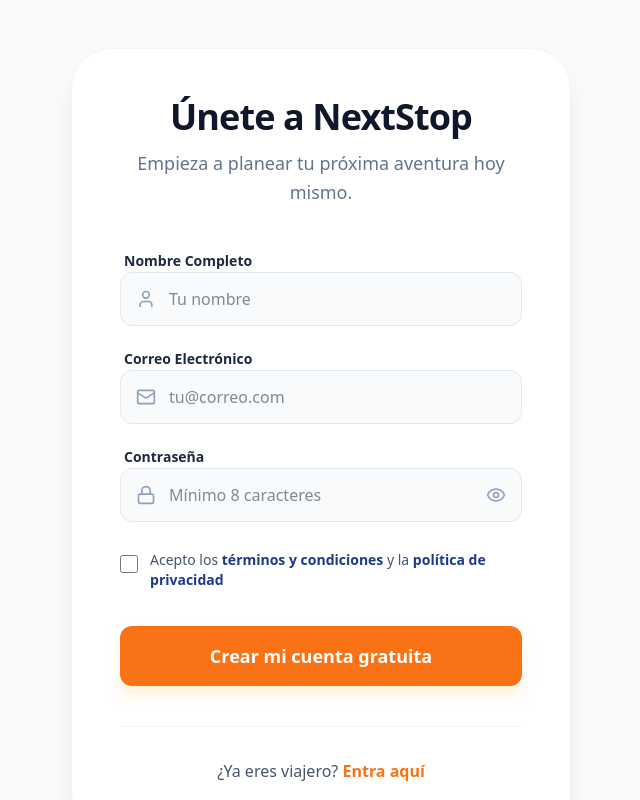
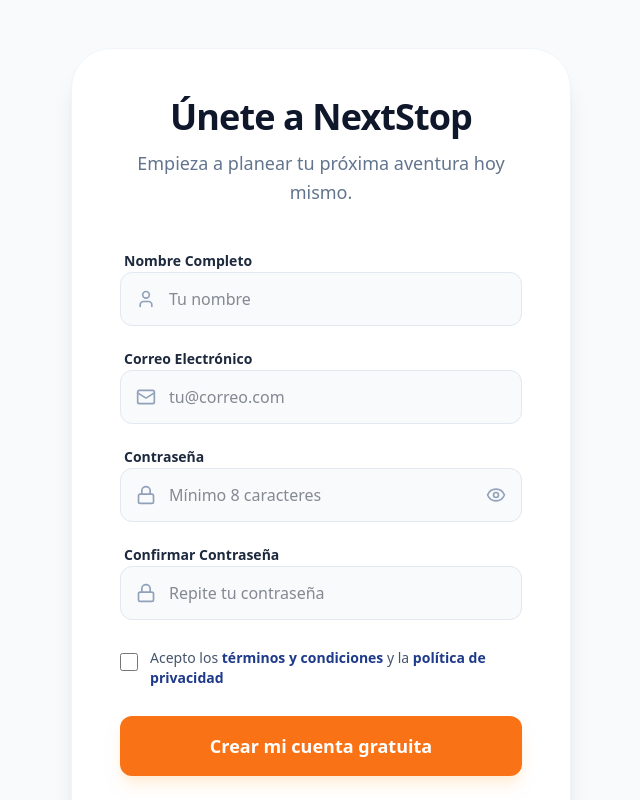
Before and after one commit to josemelas/NextStop, a Next.js app in the folder frontend/: page /cliente/registro in a window 1280 px wide. Shown: the top 800 px of the page, without its empty margins (319-959 px from the left). Built offline with nearby package versions, Linux system fonts and the light colour scheme.

Commit message:
Login Frontend

```diff
--- a/frontend/app/cliente/login/page.tsx
+++ b/frontend/app/cliente/login/page.tsx
@@ -1,37 +1,40 @@
 "use client";
 
 import React, { useState } from 'react';
-import { UserCircle, ArrowLeft, Lock, Mail, AlertCircle } from 'lucide-react';
+import { UserCircle, ArrowLeft, Lock, Mail, AlertCircle, Loader2, Eye, EyeOff } from 'lucide-react';
 import Link from 'next/link';
 import { useRouter } from 'next/navigation';
+import { authService } from '@/lib/authService';
 
 export default function ClientLogin() {
   const [email, setEmail] = useState('');
   const [password, setPassword] = useState('');
-  const [error, setError] = useState(false);
+  const [showPassword, setShowPassword] = useState(false); // Nuevo: Ver/Ocultar
+  const [error, setError] = useState("");
+  const [isLoading, setIsLoading] = useState(false);
   const router = useRouter();
 
-  const handleLogin = (e: React.FormEvent) => {
+  const handleLogin = async (e: React.FormEvent) => {
     e.preventDefault();
+    setError("");
+    setIsLoading(true);
 
-    const CLIENTE_EMAIL = "julian123@hotmail.com";
-    const CLIENTE_PASS = "Jivz2004";
-    const ADMIN_EMAIL = "jose_admin@nextstop.com";
-    const ADMIN_PASS = "NextStop2026";
-
-    if (email === CLIENTE_EMAIL && password === CLIENTE_PASS) {
-      // Cambio de ruta a menupr
-      router.push('/cliente/menupr');
-    } else if (email === ADMIN_EMAIL && password === ADMIN_PASS) {
-      router.push('/admin/dashboard');
-    } else {
-      setError(true);
+    try {
+      const { ok, data } = await authService.login(email, password);
+      if (ok) {
+        router.push('/cliente/menupr');
+      } else {
+        setError(data.error || "Ocurrió un error al iniciar sesión");
+      }
+    } catch (err) {
+      setError("No se pudo conectar con el servidor. Inténtalo más tarde.");
+    } finally {
+      setIsLoading(false);
     }
   };
 
   return (
     <main className="min-h-screen bg-slate-50 flex items-center justify-center p-6">
-      {/* ... (el resto del código del login se mantiene igual) ... */}
       <Link
         href="/"
         className="absolute top-8 left-8 flex items-center gap-2 text-slate-500 hover:text-stop-accent transition-colors font-medium"
@@ -52,9 +55,9 @@
 
           <form onSubmit={handleLogin} className="space-y-6">
             {error && (
-              <div className="bg-red-50 border border-red-200 text-red-600 px-4 py-3 rounded-xl flex items-center gap-3 text-sm font-medium">
+              <div className="bg-red-50 border border-red-200 text-red-600 px-4 py-3 rounded-xl flex items-center gap-3 text-sm font-medium animate-in fade-in slide-in-from-top-2">
                 <AlertCircle className="w-5 h-5" />
-                Correo o contraseña incorrectos
+                {error}
               </div>
             )}
 
@@ -69,6 +72,7 @@
                   placeholder="tucorreo@ejemplo.com"
                   className="w-full pl-12 pr-4 py-3.5 bg-slate-50 border border-slate-200 rounded-xl focus:outline-none focus:ring-2 focus:ring-stop-accent/20 focus:border-stop-accent transition-all"
                   required
+                  disabled={isLoading}
                 />
               </div>
             </div>
@@ -81,21 +85,37 @@
               <div className="relative">
                 <Lock className="absolute left-4 top-1/2 -translate-y-1/2 w-5 h-5 text-slate-400" />
                 <input
-                  type="password"
+                  type={showPassword ? "text" : "password"}
                   value={password}
                   onChange={(e) => setPassword(e.target.value)}
                   placeholder="Ingresa tu Contraseña"
-                  className="w-full pl-12 pr-4 py-3.5 bg-slate-50 border border-slate-200 rounded-xl focus:outline-none focus:ring-2 focus:ring-stop-accent/20 focus:border-stop-accent transition-all"
+                  className="w-full pl-12 pr-12 py-3.5 bg-slate-50 border border-slate-200 rounded-xl focus:outline-none focus:ring-2 focus:ring-stop-accent/20 focus:border-stop-accent transition-all"
                   required
+                  disabled={isLoading}
                 />
+                <button
+                  type="button"
+                  onClick={() => setShowPassword(!showPassword)}
+                  className="absolute right-4 top-1/2 -translate-y-1/2 text-slate-400 hover:text-slate-600 focus:outline-none"
+                >
+                  {showPassword ? <EyeOff className="w-5 h-5" /> : <Eye className="w-5 h-5" />}
+                </button>
               </div>
             </div>
 
             <button
               type="submit"
-              className="w-full bg-stop-accent text-white py-4 rounded-xl font-bold text-lg hover:bg-orange-600 transition-all shadow-lg shadow-orange-100 mt-2"
+              disabled={isLoading}
+              className="w-full bg-stop-accent text-white py-4 rounded-xl font-bold text-lg hover:bg-orange-600 transition-all shadow-lg shadow-orange-100 mt-2 flex items-center justify-center gap-2 disabled:opacity-70 disabled:cursor-not-allowed"
             >
-              Comenzar mi viaje
+              {isLoading ? (
+                <>
+                  <Loader2 className="w-5 h-5 animate-spin" />
+                  Verificando...
+                </>
+              ) : (
+                "Comenzar mi viaje"
+              )}
             </button>
           </form>
 
--- a/frontend/app/cliente/registro/page.tsx
+++ b/frontend/app/cliente/registro/page.tsx
@@ -1,8 +1,49 @@
-import React from 'react';
-import { User, Mail, Lock, Eye, ArrowLeft } from 'lucide-react';
+"use client";
+
+import React, { useState } from 'react';
+import { User, Mail, Lock, Eye, EyeOff, ArrowLeft, Loader2, AlertCircle, CheckCircle2 } from 'lucide-react';
 import Link from 'next/link';
+import { useRouter } from 'next/navigation';
+import { authService } from '@/lib/authService';
 
 export default function ClientRegister() {
+  const [nombre, setNombre] = useState('');
+  const [email, setEmail] = useState('');
+  const [password, setPassword] = useState('');
+  const [confirmPassword, setConfirmPassword] = useState(''); // Nuevo estado
+  const [showPassword, setShowPassword] = useState(false); // Estado para ver/ocultar
+  const [error, setError] = useState("");
+  const [success, setSuccess] = useState(false);
+  const [isLoading, setIsLoading] = useState(false);
+  const router = useRouter();
+
+  const handleRegister = async (e: React.FormEvent) => {
+    e.preventDefault();
+    setError("");
+
+    // Validación de coincidencia de contraseñas
+    if (password !== confirmPassword) {
+      setError("Las contraseñas no coinciden");
+      return;
+    }
+
+    setIsLoading(true);
+
+    try {
+      const data = await authService.registrar({ nombre, email, password });
+      if (data.mensaje) {
+        setSuccess(true);
+      } else {
+        const errorMsg = data.error || (data.email ? data.email[0] : "Error en el registro");
+        setError(errorMsg);
+      }
+    } catch (err) {
+      setError("No se pudo conectar con el servidor de NextStop.");
+    } finally {
+      setIsLoading(false);
+    }
+  };
+
   return (
     <main className="min-h-screen bg-slate-50 flex items-center justify-center p-6 py-12">
       <div className="w-full max-w-[500px]">
@@ -15,12 +56,42 @@
             </p>
           </div>
 
-          <form className="space-y-5">
+          {success ? (
+            <div className="bg-green-50 border border-green-200 p-8 rounded-[2rem] text-center animate-in zoom-in duration-300">
+              <CheckCircle2 className="w-16 h-16 text-green-500 mx-auto mb-4" />
+              <h3 className="text-xl font-bold text-green-900 mb-2">¡Registro casi listo!</h3>
+              <p className="text-green-700 font-medium">
+                Hemos enviado un código de verificación a <span className="font-bold">{email}</span>.
+                Revise su bandeja de entrada para completar el proceso.
+              </p>
+              <button
+                onClick={() => router.push('/cliente/login')}
+                className="mt-6 text-green-800 font-bold hover:underline"
+              >
+                Ir al inicio de sesión
+              </button>
+            </div>
+          ) : (
+            <form onSubmit={handleRegister} className="space-y-5">
+              {error && (
+                <div className="bg-red-50 border border-red-200 text-red-600 px-4 py-3 rounded-xl flex items-center gap-3 text-sm font-medium">
+                  <AlertCircle className="w-5 h-5" />
+                  {error}
+                </div>
+              )}
+
               <div className="space-y-2">
                 <label className="text-sm font-bold text-slate-800 ml-1">Nombre Completo</label>
                 <div className="relative">
                   <User className="absolute left-4 top-1/2 -translate-y-1/2 w-5 h-5 text-slate-400" />
-                <input type="text" placeholder="Tu nombre" className="w-full pl-12 pr-4 py-3.5 bg-slate-50 border border-slate-200 rounded-xl focus:ring-2 focus:ring-stop-accent/20 focus:border-stop-accent outline-none transition-all" />
+                  <input
+                    type="text"
+                    value={nombre}
+                    onChange={(e) => setNombre(e.target.value)}
+                    placeholder="Tu nombre"
+                    className="w-full pl-12 pr-4 py-3.5 bg-slate-50 border border-slate-200 rounded-xl focus:ring-2 focus:ring-stop-accent/20 focus:border-stop-accent outline-none transition-all"
+                    required
+                  />
                 </div>
               </div>
 
@@ -28,7 +99,14 @@
                 <label className="text-sm font-bold text-slate-800 ml-1">Correo Electrónico</label>
                 <div className="relative">
                   <Mail className="absolute left-4 top-1/2 -translate-y-1/2 w-5 h-5 text-slate-400" />
-                <input type="email" placeholder="tu@correo.com" className="w-full pl-12 pr-4 py-3.5 bg-slate-50 border border-slate-200 rounded-xl focus:ring-2 focus:ring-stop-accent/20 focus:border-stop-accent outline-none transition-all" />
+                  <input
+                    type="email"
+                    value={email}
+                    onChange={(e) => setEmail(e.target.value)}
+                    placeholder="tu@correo.com"
+                    className="w-full pl-12 pr-4 py-3.5 bg-slate-50 border border-slate-200 rounded-xl focus:ring-2 focus:ring-stop-accent/20 focus:border-stop-accent outline-none transition-all"
+                    required
+                  />
                 </div>
               </div>
 
@@ -36,22 +114,67 @@
                 <label className="text-sm font-bold text-slate-800 ml-1">Contraseña</label>
                 <div className="relative">
                   <Lock className="absolute left-4 top-1/2 -translate-y-1/2 w-5 h-5 text-slate-400" />
-                <input type="password" placeholder="Mínimo 8 caracteres" className="w-full pl-12 pr-4 py-3.5 bg-slate-50 border border-slate-200 rounded-xl focus:ring-2 focus:ring-stop-accent/20 focus:border-stop-accent outline-none transition-all" />
-                <Eye className="absolute right-4 top-1/2 -translate-y-1/2 w-5 h-5 text-slate-400 cursor-pointer" />
+                  <input
+                    type={showPassword ? "text" : "password"}
+                    value={password}
+                    onChange={(e) => setPassword(e.target.value)}
+                    placeholder="Mínimo 8 caracteres"
+                    className="w-full pl-12 pr-12 py-3.5 bg-slate-50 border border-slate-200 rounded-xl focus:ring-2 focus:ring-stop-accent/20 focus:border-stop-accent outline-none transition-all"
+                    required
+                    minLength={8}
+                  />
+                  <button
+                    type="button"
+                    onClick={() => setShowPassword(!showPassword)}
+                    className="absolute right-4 top-1/2 -translate-y-1/2 text-slate-400 hover:text-slate-600 focus:outline-none"
+                  >
+                    {showPassword ? <EyeOff className="w-5 h-5" /> : <Eye className="w-5 h-5" />}
+                  </button>
+                </div>
+              </div>
+
+              <div className="space-y-2">
+                <label className="text-sm font-bold text-slate-800 ml-1">Confirmar Contraseña</label>
+                <div className="relative">
+                  <Lock className="absolute left-4 top-1/2 -translate-y-1/2 w-5 h-5 text-slate-400" />
+                  <input
+                    type={showPassword ? "text" : "password"}
+                    value={confirmPassword}
+                    onChange={(e) => setConfirmPassword(e.target.value)}
+                    placeholder="Repite tu contraseña"
+                    className={`w-full pl-12 pr-4 py-3.5 bg-slate-50 border rounded-xl focus:ring-2 outline-none transition-all ${
+                      confirmPassword && password !== confirmPassword
+                      ? 'border-red-300 ring-red-100'
+                      : 'border-slate-200 focus:ring-stop-accent/20 focus:border-stop-accent'
+                    }`}
+                    required
+                  />
                 </div>
               </div>
 
               <div className="flex items-start gap-3 py-2">
-              <input type="checkbox" className="mt-1 w-5 h-5 accent-stop-accent cursor-pointer" />
+                <input type="checkbox" required className="mt-1 w-5 h-5 accent-stop-accent cursor-pointer" />
                 <p className="text-sm text-slate-600">
                   Acepto los <span className="text-stop-navy font-bold cursor-pointer hover:underline">términos y condiciones</span> y la <span className="text-stop-navy font-bold cursor-pointer hover:underline">política de privacidad</span>
                 </p>
               </div>
 
-            <button type="submit" className="w-full bg-stop-accent hover:bg-orange-600 text-white py-4 rounded-xl font-bold text-lg transition-all shadow-lg shadow-orange-100 mt-2">
-              Crear mi cuenta gratuita
+              <button
+                type="submit"
+                disabled={isLoading}
+                className="w-full bg-stop-accent hover:bg-orange-600 text-white py-4 rounded-xl font-bold text-lg transition-all shadow-lg shadow-orange-100 mt-2 flex items-center justify-center gap-2 disabled:opacity-70"
+              >
+                {isLoading ? (
+                  <>
+                    <Loader2 className="w-5 h-5 animate-spin" />
+                    Creando cuenta...
+                  </>
+                ) : (
+                  "Crear mi cuenta gratuita"
+                )}
               </button>
             </form>
+          )}
 
           <div className="mt-10 pt-8 border-t border-slate-100 text-center">
             <p className="text-slate-600 font-medium">
```
Lines whose indentation alone changed are shown as unchanged.
